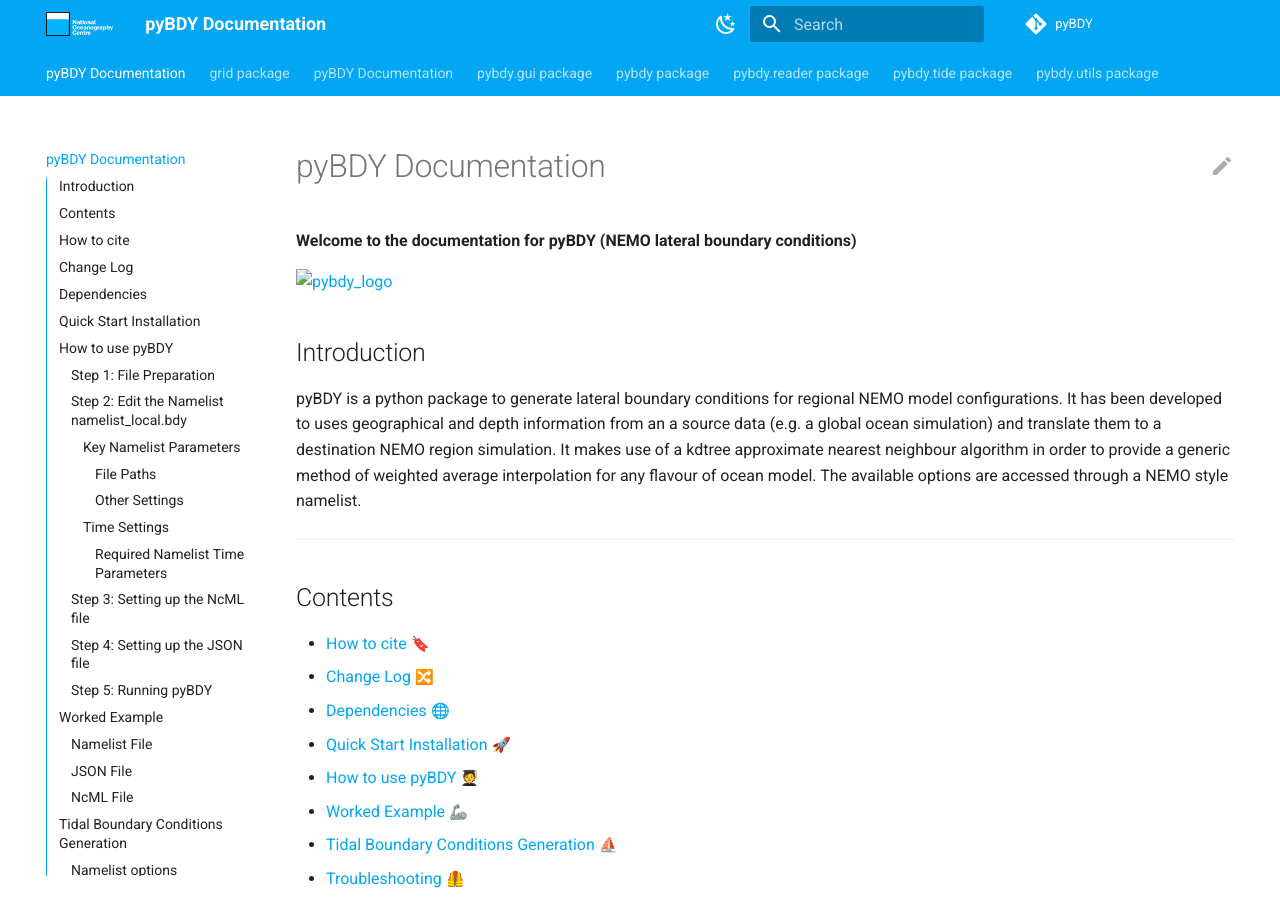
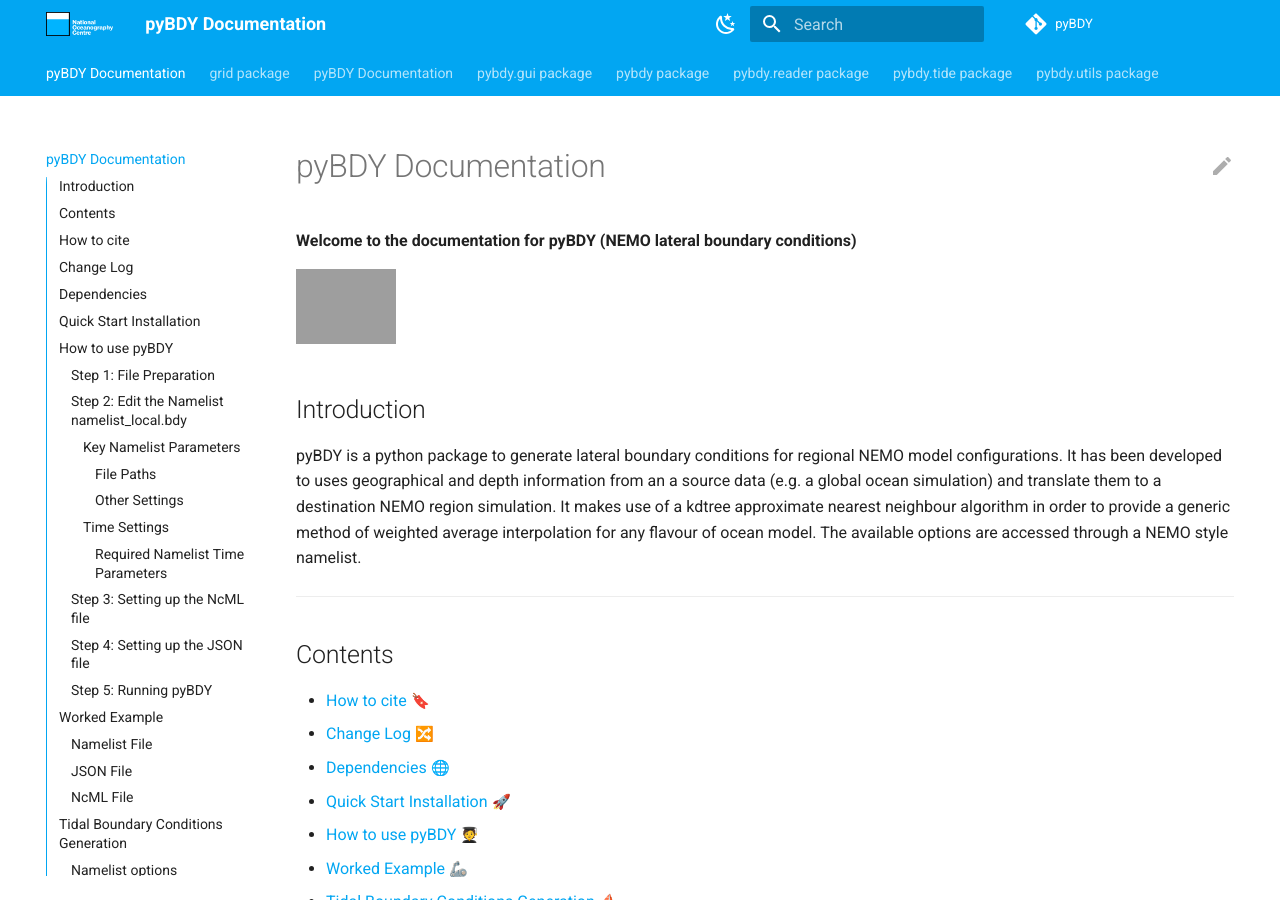
Before and after one commit to NOC-MSM/pyBDY, an MkDocs documentation site: the page built from docs/index.md, in a window 1280 px wide and 900 px high. Built offline with MkDocs 1.6.1 and Material for MkDocs 9.7.7, drawn with Linux system fonts in a browser that asks for light colours; emoji names are drawn with the system emoji font; comment, search, counter and statistics services are not loaded.

Commit message:
Link heading format and trying different format for image

````diff
--- a/docs/index.md
+++ b/docs/index.md
@@ -2,7 +2,7 @@
 
 **Welcome to the documentation for pyBDY (NEMO lateral boundary conditions)**
 
-<img src="docs/assets/icons/pybdy_logo_small.png" alt="pybdy_logo" width="100"/>
+<img src="{{ '/docs/assets/icons/pybdy_logo_small.png' | relative_url }}" alt="pybdy_logo" width="100"/>
 
 ## Introduction
 
@@ -16,7 +16,7 @@
 
 ## Contents
 
-- [How to cite :bookmark:](#how-to-cite)
+- [How to cite :bookmark:](#how-to-cite-bookmark)
 - [Change Log :twisted_rightwards_arrows:](#change-log-twisted_rightwards_arrows)
 - [Dependencies :globe_with_meridians:](#dependencies-globe_with_meridians)
 - [Quick Start Installation :rocket:](#quick-start-installation-rocket)
@@ -26,6 +26,8 @@
 - [Troubleshooting :safety_vest:](#troubleshooting-safety_vest)
 - [pyBDY Module Structure :scroll:](#pybdy-module-structure-scroll)
 
+<a name="how-to-cite-bookmark"></a>
+
 ## How to cite :bookmark:
 
 [Back to top](#pybdy-documentation)
@@ -33,6 +35,8 @@
 Please cite pyBDY version 0.4.0 in your work using:
 
 Harle, J., Barton, B.I., Nagella, S., Crompton, S., Polton J., Patmore, R., Morado, J., Prime, T., Wise, A., De Dominicis, M., Blaker, A. Farey, J.K., (2025). pyBDY - NEMO lateral boundary conditions v0.4.0 [Software]. [https://doi.org](<>)
+
+<a name="change-log-twisted_rightwards_arrows"></a>
 
 ## Change Log :twisted_rightwards_arrows:
 
@@ -59,6 +63,8 @@
 **There is a new library for generating NEMO initial conditions called pyIC.**
 pyIC can be found at: [https://github.com/NOC-MSM/pyIC](https://github.com/NOC-MSM/pyIC)
 
+<a name="dependencies-globe_with_meridians"></a>
+
 ## Dependencies :globe_with_meridians:
 
 [Back to top](#pybdy-documentation)
@@ -83,6 +89,8 @@
 A recent JAVA installation is also required.
 
 ---
+
+<a name="quick-start-installation-rocket"></a>
 
 ## Quick Start Installation :rocket:
 
@@ -156,6 +164,8 @@
 ```
 conda deactivate
 ```
+
+<a name="how-to-use-pybdy-student"></a>
 
 ## How to use pyBDY :student:
 
@@ -450,6 +460,8 @@
 
 This command line tool reads a BDY file, extracts boundary data and prepares the data for a NEMO simulation.
 
+<a name="worked-example-mechanical_arm"></a>
+
 ## Worked Example :mechanical_arm:
 
 [Back to top](#pybdy-documentation)
@@ -682,6 +694,8 @@
 </ns0:netcdf>
 ```
 
+<a name="tidal-boundary-conditions-generation-sailboat"></a>
+
 ## Tidal Boundary Conditions Generation :sailboat:
 
 [Back to top](#pybdy-documentation)
@@ -759,6 +773,8 @@
 Phase Exceedance = 5.052 * pyBDY Amplitude ^ -0.60
 ```
 
+<a name="troubleshooting-safety_vest"></a>
+
 ## Troubleshooting :safety_vest:
 
 [Back to top](#pybdy-documentation)
@@ -774,6 +790,8 @@
 
 If you have time interpolation problems read the section [Time Settings](#time-settings).
 
+<a name="pybdy-module-structure-scroll"></a>
+
 ## pyBDY Module Structure :scroll:
 
 [Back to top](#pybdy-documentation)
````
